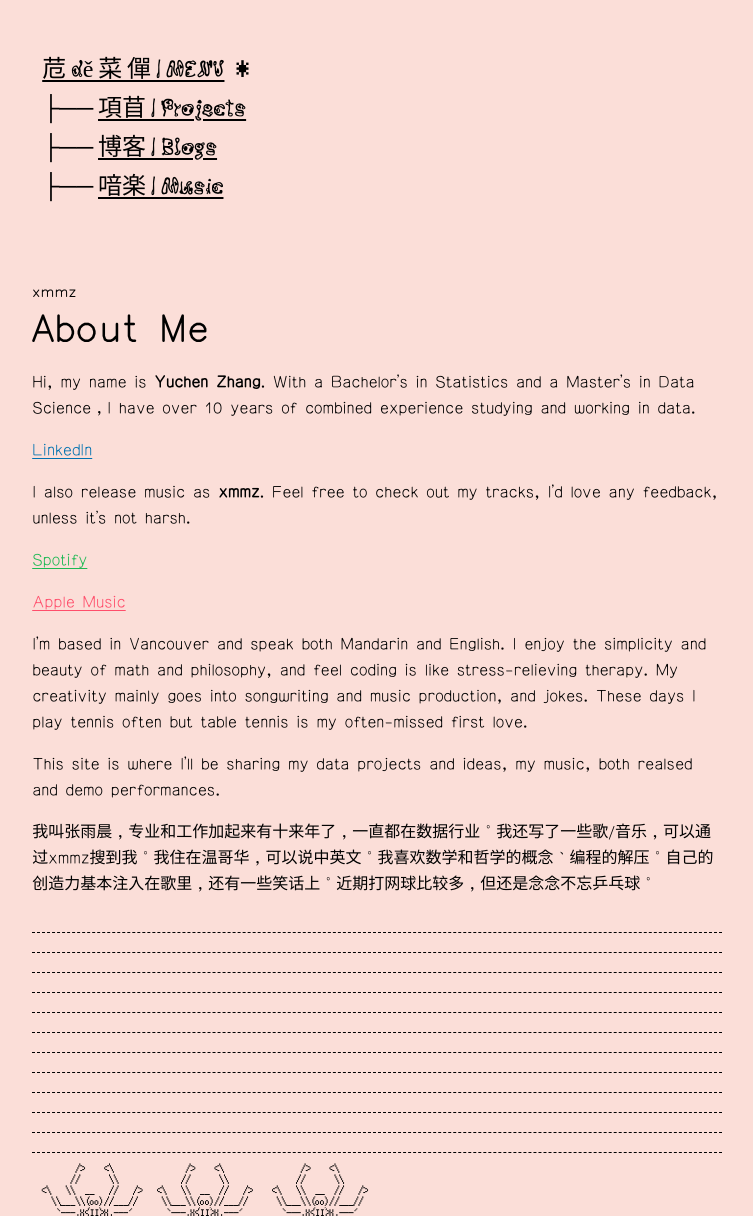
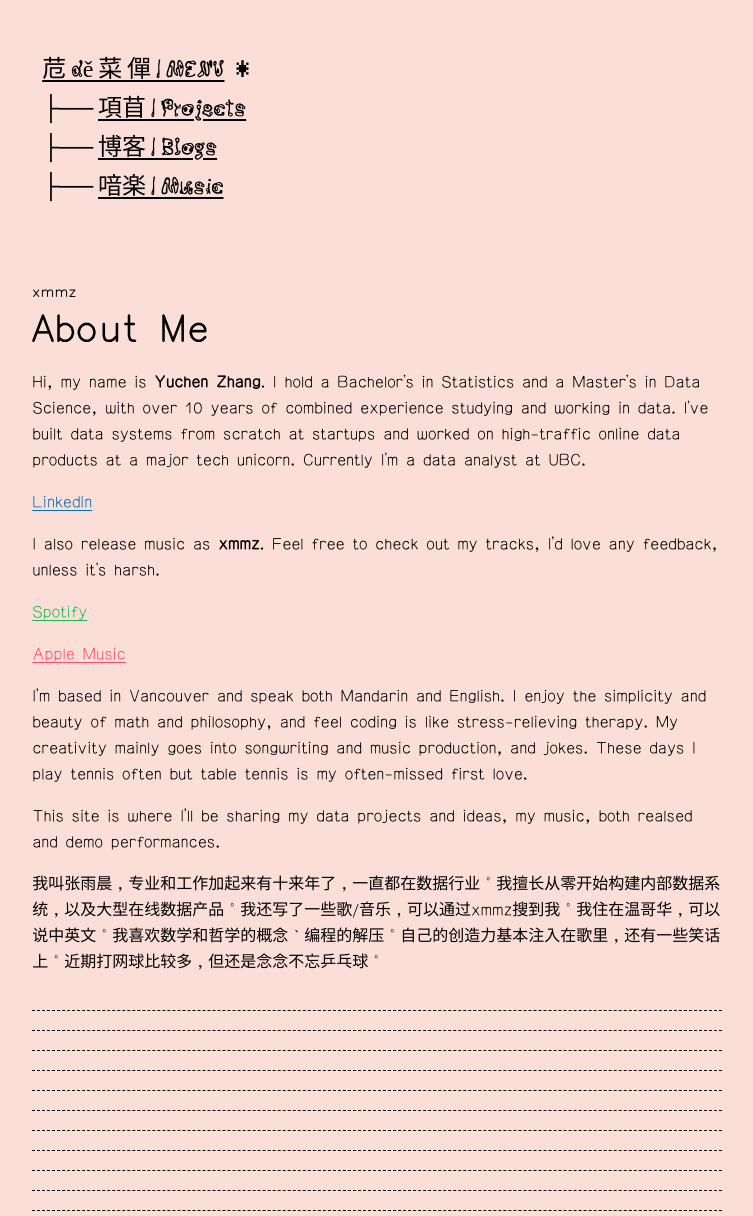
Before and after one commit to petitmi/website-st, a Flask app: page / in a window 1280 px wide. Shown: the top 1216 px of the page, without its empty margins (263-1016 px from the left). Run offline with Flask 3, Linux system fonts and the light colour scheme; some web fonts are replaced.

Commit message:
homepage

```diff
--- a/templates/index.html
+++ b/templates/index.html
@@ -14,11 +14,13 @@
       <!-- <h3 class="font-display text-2xl">March, 2025</h3> -->
     </header>
 <div class="max-w-prose">
-<p>Hi, my name is <strong>Yuchen Zhang</strong>. With a Bachelor’s in Statistics and a Master’s in Data Science，I have over 10 years of combined experience studying and working in data.</p>
+<p>Hi, my name is <strong>Yuchen Zhang</strong>. I hold a Bachelor's in Statistics and a Master's in Data Science,
+  with over 10 years of combined experience studying and working in data.
+  I've built data systems from scratch at startups and worked on high-traffic online data products at a major tech unicorn. Currently I'm a data analyst at UBC.</p>
 
 <p><a href="https://www.linkedin.com/in/yuchen-nyx-zhang/" style="color: #0072B1;">LinkedIn</a></p>
 
-<p>I also release music as <strong>xmmz</strong>. Feel free to check out my tracks, I’d love any feedback, unless it's not harsh.</p>
+<p>I also release music as <strong>xmmz</strong>. Feel free to check out my tracks, I’d love any feedback, unless it's harsh.</p>
 
 <p><a href="https://open.spotify.com/artist/2KSLzywG3mq1vxbO37yoO3?si=YKq3NlM0ROa21VcaxXlMWQ" style="color: #1DB954;">Spotify</a></p>
 <p><a href="https://music.apple.com/us/artist/xmmz/1761669624" style="color: #FF4E6B;">Apple Music</a></p>
@@ -34,7 +36,7 @@
 
 </div>
 
-<p>我叫张雨晨，专业和工作加起来有十来年了，一直都在数据行业。我还写了一些歌/音乐，可以通过xmmz搜到我。我住在温哥华，可以说中英文。我喜欢数学和哲学的概念、编程的解压。自己的创造力基本注入在歌里，还有一些笑话上。近期打网球比较多，但还是念念不忘乒乓球。</p>
+<p>我叫张雨晨，专业和工作加起来有十来年了，一直都在数据行业。我擅长从零开始构建内部数据系统，以及大型在线数据产品。我还写了一些歌/音乐，可以通过xmmz搜到我。我住在温哥华，可以说中英文。我喜欢数学和哲学的概念、编程的解压。自己的创造力基本注入在歌里，还有一些笑话上。近期打网球比较多，但还是念念不忘乒乓球。</p>
 
 <!-- <p>Check out the links about me: [Blogs](https://petitmi.com/bread) | [Medium](https://medium.com/@petitmi001) | [Linkedin](https://www.linkedin.com/in/yuchen-nyx-zhang/) | [Youtube](https://www.youtube.com/channel/UC6YTScw2p9u6AHp-tgXDIrA)</p> -->
 <script>
```
